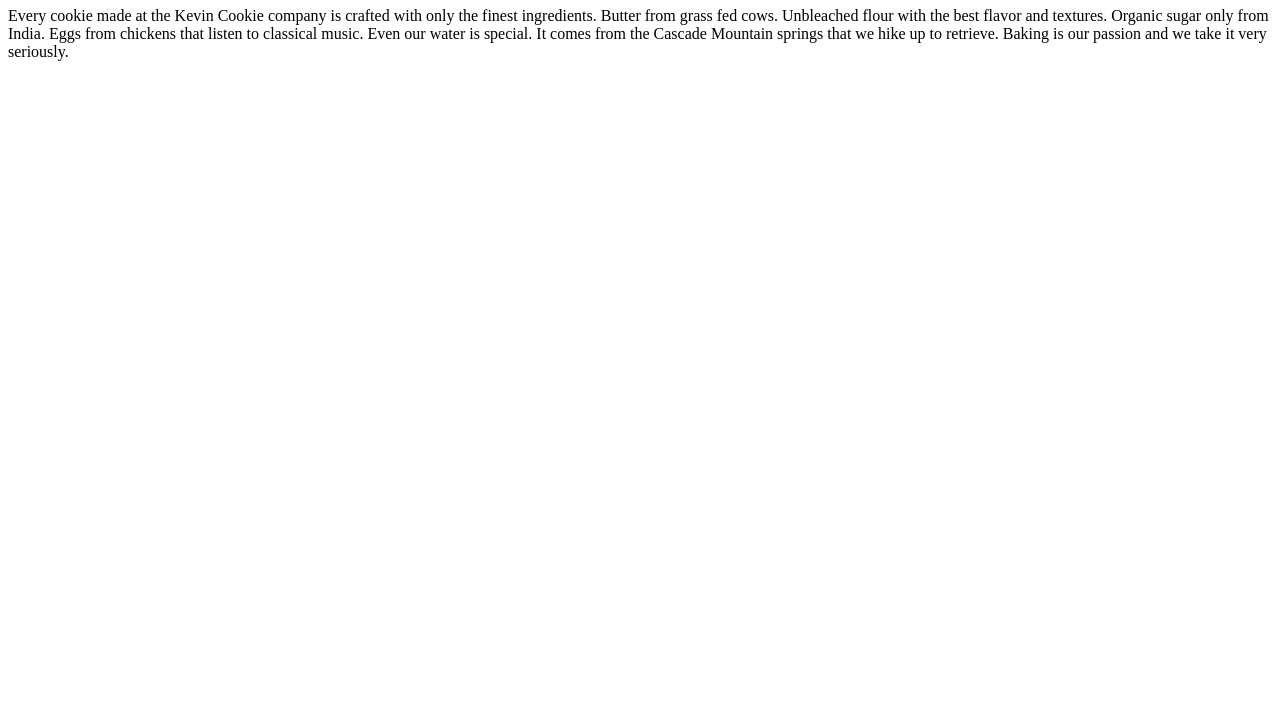
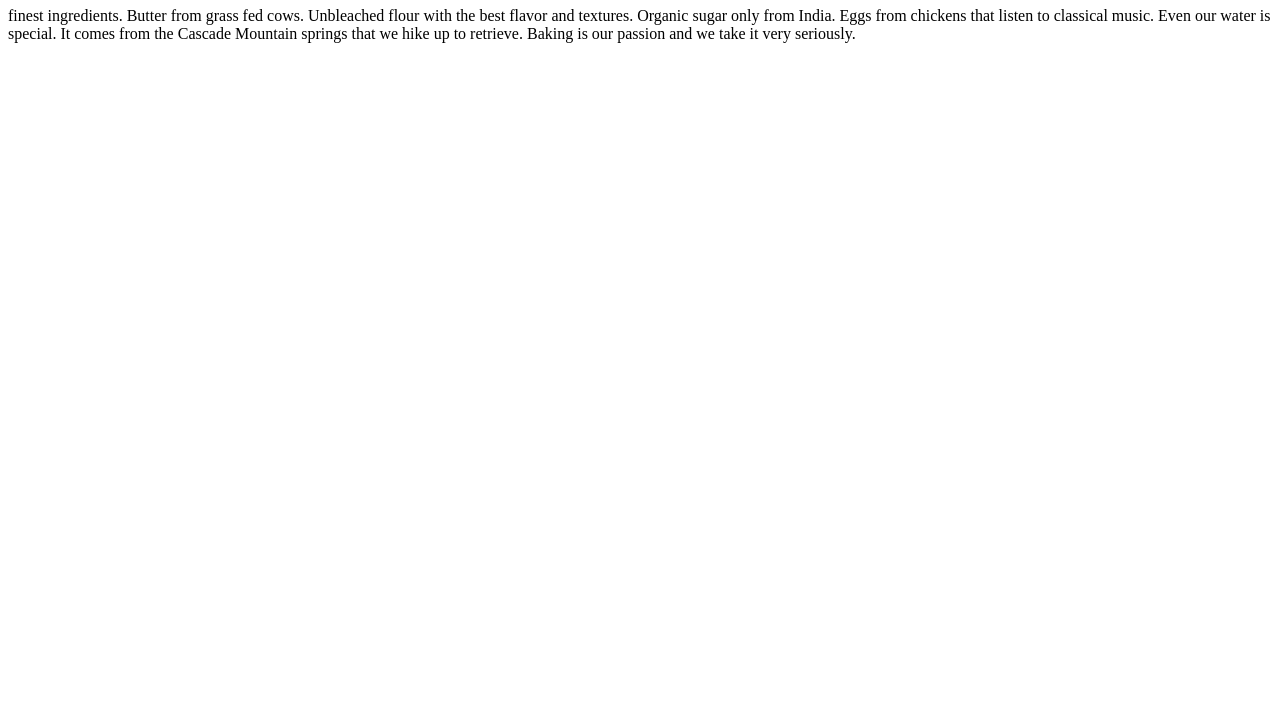
Before and after one commit to mshanosky/demo_brainlab, a plain HTML site: page index.htm in a window 1280 px wide. Shown: the part 73-800 px from the top of the page. Drawn offline with Linux system fonts and the light colour scheme.

Commit message:
removed lots of words

```diff
--- a/index.htm
+++ b/index.htm
@@ -3,7 +3,7 @@
 <body>
 
 <h1>Deliciousness in every bitedsjfkalsdjfklasdmkclm!</h1>
-<p>Every cookie made at the Kevin Cookie company is crafted with only the finest ingredients. Butter from grass fed cows. Unbleached flour with the best flavor and textures. Organic sugar only from India. Eggs from chickens that listen to classical music. Even our water is special. It comes from the Cascade Mountain springs that we hike up to retrieve. Baking is our passion and we take it very seriously.</p>
+<p> finest ingredients. Butter from grass fed cows. Unbleached flour with the best flavor and textures. Organic sugar only from India. Eggs from chickens that listen to classical music. Even our water is special. It comes from the Cascade Mountain springs that we hike up to retrieve. Baking is our passion and we take it very seriously.</p>
 
 </body>
 </html>
```
